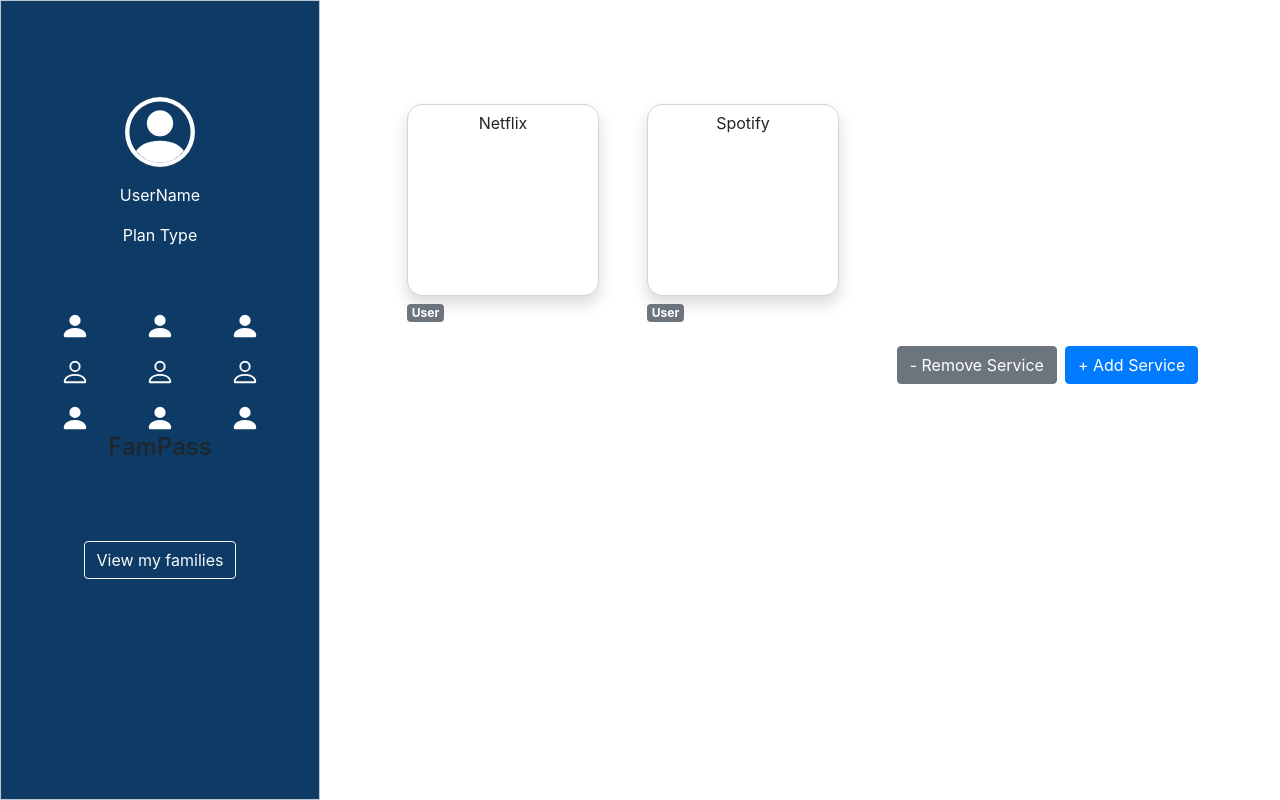
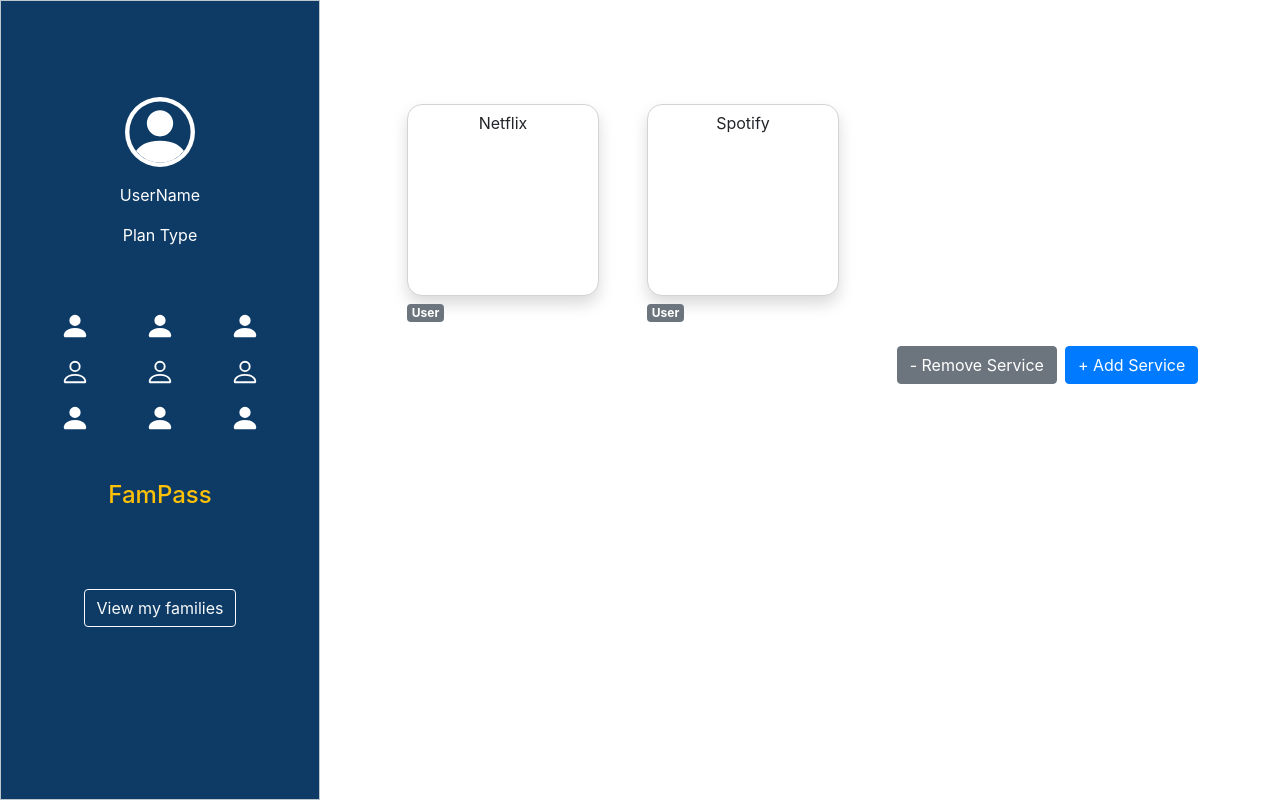
Before and after one commit to FamPassLLC/FamPass, a React app: page /services in a window 1280 px wide. Built offline with nearby package versions, Linux system fonts and the light colour scheme.

Commit message:
change color of FamPass to yellow and added margin-top

```diff
--- a/client/components/SideBar.jsx
+++ b/client/components/SideBar.jsx
@@ -4,15 +4,13 @@
 import axios from 'axios';
 
 function SideBar(props) {
-
   //button to switch to other location
   const history = useHistory();
   const switchTo = (e) => {
     e.preventDefault();
-    if(props.switchTo === 'View shared services')
-    history.push('/services')
-    else history.push('/family')
-  }
+    if (props.switchTo === 'View shared services') history.push('/services');
+    else history.push('/family');
+  };
 
   //generate profile icon
   const [profileIcon, setProfileIcon] = useState('');
@@ -49,7 +47,11 @@
 
   return (
     <div
-      style={{ backgroundColor: 'rgb(13, 59, 102)', height: '100vh', border: 'solid 1px rgb(188, 198, 207)' }}
+      style={{
+        backgroundColor: 'rgb(13, 59, 102)',
+        height: '100vh',
+        border: 'solid 1px rgb(188, 198, 207)',
+      }}
       className='d-flex flex-column align-items-center justify-content-start'
     >
       <div id='avatar' className='mt-5 pt-5 mb-3'>
@@ -70,8 +72,12 @@
         </svg>
       </div>
 
-      <p className='text-center' style={{color: 'white'}}>UserName</p>
-      <p className='text-center' style={{color: 'white'}}>Plan Type</p>
+      <p className='text-center' style={{ color: 'white' }}>
+        UserName
+      </p>
+      <p className='text-center' style={{ color: 'white' }}>
+        Plan Type
+      </p>
 
       <div id='totalUsers' className='mt-5' style={{ width: '80%' }}>
         <div className='d-flex justify-content-around mb-3'>
@@ -200,11 +206,18 @@
           </svg>
         </div>
       </div>
-        <h4 id='logo'>FamPass</h4>
-        <div className='d-flex flex-column align-items-center mt-5'>
-          <button id='sideBarButton' onClick={switchTo} className='btn btn-outline-light'>{props.switchTo}</button>
-        </div>
-
+      <h4 id='logo' className='text-warning mt-5'>
+        FamPass
+      </h4>
+      <div className='d-flex flex-column align-items-center mt-5'>
+        <button
+          id='sideBarButton'
+          onClick={switchTo}
+          className='btn btn-outline-light'
+        >
+          {props.switchTo}
+        </button>
+      </div>
     </div>
   );
 }
```
